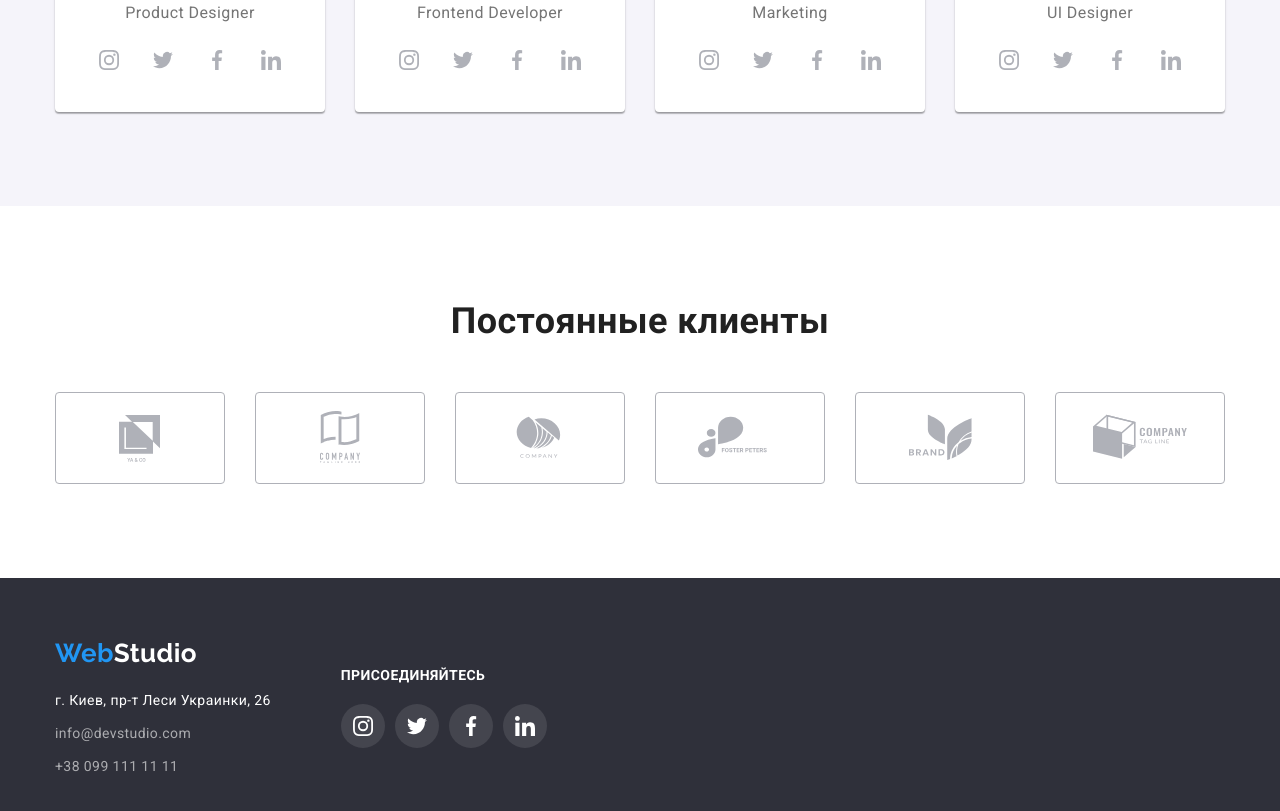
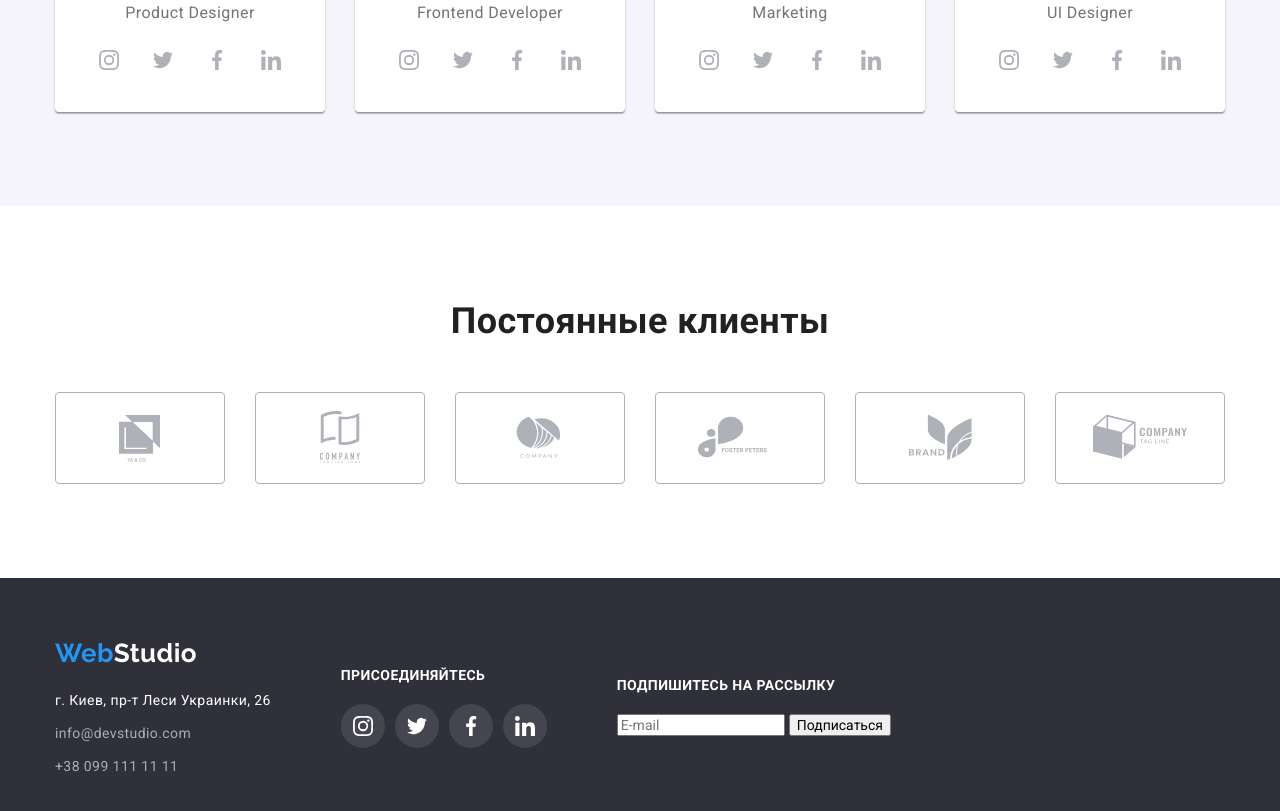
Before and after one commit to Ivan-Samoylenko/goit-markup-hw-06, a plain HTML site: page index.html in a window 1280 px wide. Shown: the part 2099-2910 px from the top of the page. Drawn offline with nearby package versions, Linux system fonts and the light colour scheme.

Commit message:
Додає початкову розмітку форми у футері

```diff
--- a/css/styles.css
+++ b/css/styles.css
@@ -435,7 +435,7 @@ svg {
   color: var(--accent-color);
 }
 
-/* call to active and socials */
+/* socials call to active */
 .cta {
   margin-bottom: 20px;
   display: block;
@@ -457,6 +457,8 @@ svg {
 .footer-socials .socials-icon-thumb:focus {
   background-color: var(--accent-color);
 }
+
+/* subscribe call to active */
 
 /* ================== */
 /* END footer of page */
--- a/index.html
+++ b/index.html
@@ -397,7 +397,7 @@
               </ul>
             </address>
           </div>
-          <!-- call to active and socials -->
+          <!-- socials call to active -->
           <div class="footer-item">
             <!-- call to active -->
             <b class="cta">присоединяйтесь</b>
@@ -433,6 +433,17 @@
               </li>
             </ul>
           </div>
+          <!-- subscribe call to active -->
+          <div class="footer-item">
+            <!-- call to active -->
+            <b class="cta">Подпишитесь на рассылку</b>
+            <!-- subscribe form -->
+            <form>
+              <input type="email" name="email" placeholder="E-mail" />
+
+              <button type="submit">Подписаться</button>
+            </form>
+          </div>
         </div>
       </div>
     </footer>
```
